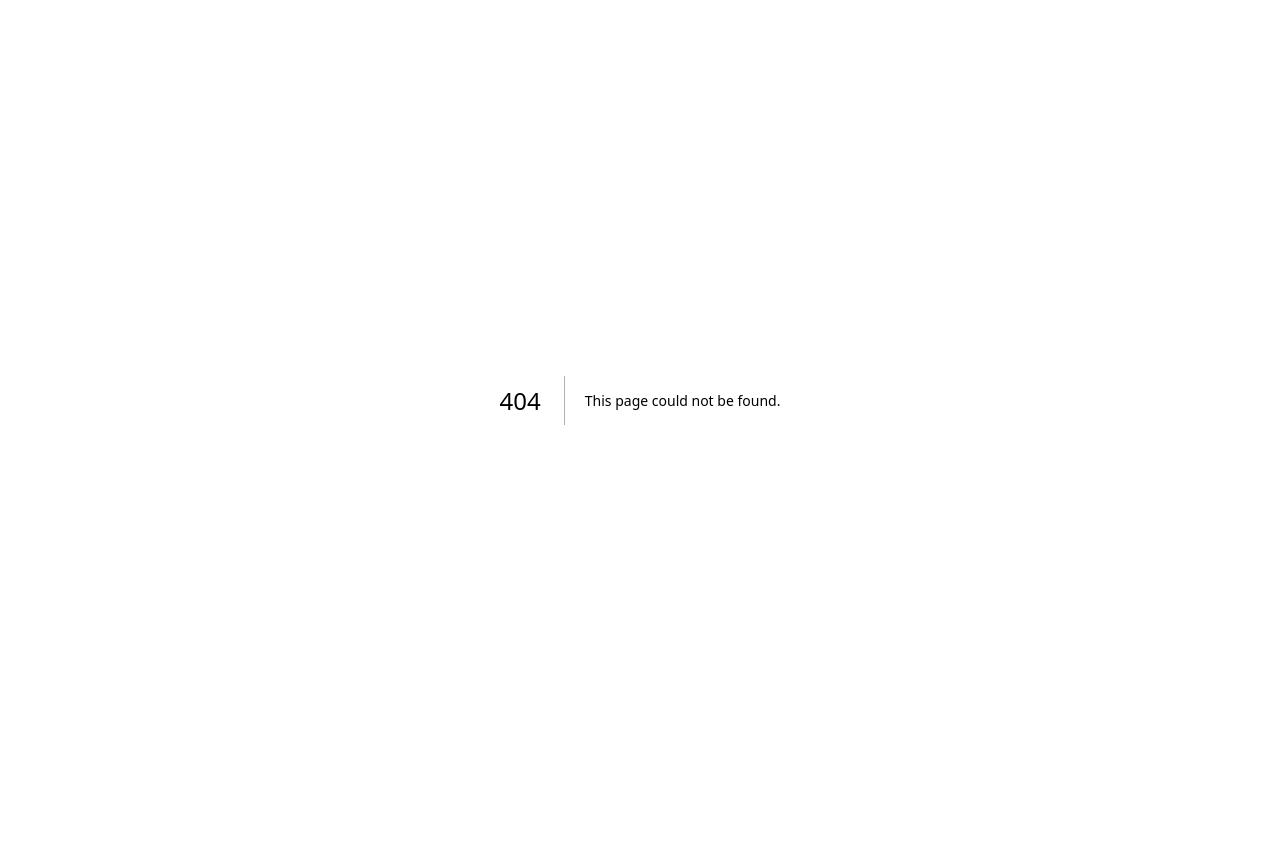
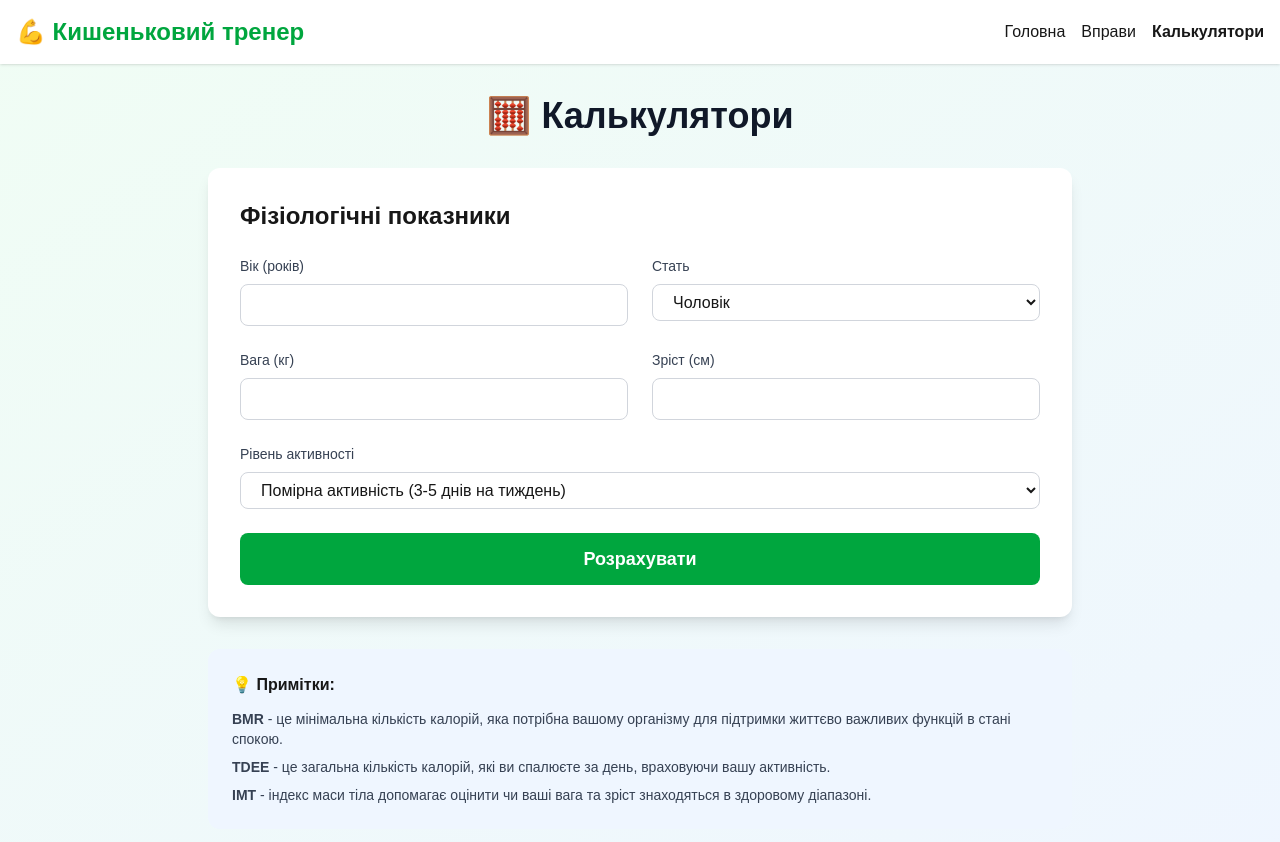
Before and after one commit to Serospapay/Fit-AI, a Next.js app in the folder frontend/: page /calculators in a window 1280 px wide. Before the commit this address had no page. Shown: the top 842 px of the page. Before the commit the page ends 800 px from the top, so only its background shows below. Built offline with nearby package versions, Linux system fonts and the light colour scheme.

Commit message:
Add calculators BMR/TDEE/BMI

```diff
--- /dev/null
+++ b/frontend/app/calculators/page.tsx
@@ -0,0 +1,222 @@
+'use client';
+
+import { useState } from 'react';
+
+export default function CalculatorsPage() {
+  const [formData, setFormData] = useState({
+    age: '',
+    gender: 'male',
+    weight: '',
+    height: '',
+    activityLevel: 'moderate'
+  });
+  const [results, setResults] = useState<any>(null);
+
+  const activityMultipliers = {
+    sedentary: 1.2,
+    light: 1.375,
+    moderate: 1.55,
+    active: 1.725,
+    very_active: 1.9
+  };
+
+  const calculateBMR = () => {
+    const weight = parseFloat(formData.weight);
+    const height = parseFloat(formData.height);
+    const age = parseFloat(formData.age);
+
+    if (!weight || !height || !age) return null;
+
+    // Mifflin-St Jeor Formula
+    const bmr = formData.gender === 'male'
+      ? 10 * weight + 6.25 * height - 5 * age + 5
+      : 10 * weight + 6.25 * height - 5 * age - 161;
+
+    return Math.round(bmr);
+  };
+
+  const calculateTDEE = (bmr: number) => {
+    const multiplier = activityMultipliers[formData.activityLevel as keyof typeof activityMultipliers];
+    return Math.round(bmr * multiplier);
+  };
+
+  const calculateBMI = () => {
+    const weight = parseFloat(formData.weight);
+    const height = parseFloat(formData.height);
+
+    if (!weight || !height) return null;
+
+    const heightInMeters = height / 100;
+    const bmi = weight / (heightInMeters * heightInMeters);
+
+    let category = '';
+    if (bmi < 18.5) category = 'Нестача ваги';
+    else if (bmi < 25) category = 'Норма';
+    else if (bmi < 30) category = 'Надмірна вага';
+    else category = 'Ожиріння';
+
+    return { value: bmi.toFixed(1), category };
+  };
+
+  const handleCalculate = () => {
+    const bmr = calculateBMR();
+    const bmi = calculateBMI();
+
+    if (!bmr || !bmi) {
+      alert('Заповніть всі поля');
+      return;
+    }
+
+    const tdee = calculateTDEE(bmr);
+
+    setResults({ bmr, tdee, bmi });
+  };
+
+  const handleChange = (e: React.ChangeEvent<HTMLInputElement | HTMLSelectElement>) => {
+    setFormData({ ...formData, [e.target.name]: e.target.value });
+    setResults(null);
+  };
+
+  return (
+    <div className="min-h-screen bg-gradient-to-br from-green-50 to-blue-50">
+      <nav className="bg-white shadow-sm">
+        <div className="container mx-auto px-4 py-4 flex justify-between items-center">
+          <a href="/" className="text-2xl font-bold text-green-600">💪 Кишеньковий тренер</a>
+          <div className="flex gap-4">
+            <a href="/" className="hover:text-green-600">Головна</a>
+            <a href="/exercises" className="hover:text-green-600">Вправи</a>
+            <a href="/calculators" className="hover:text-green-600 font-semibold">Калькулятори</a>
+          </div>
+        </div>
+      </nav>
+
+      <div className="container mx-auto px-4 py-8 max-w-4xl">
+        <h1 className="text-4xl font-bold text-gray-900 mb-8 text-center">
+          🧮 Калькулятори
+        </h1>
+
+        <div className="bg-white rounded-xl shadow-lg p-8 mb-8">
+          <h2 className="text-2xl font-bold mb-6">Фізіологічні показники</h2>
+
+          <div className="grid md:grid-cols-2 gap-6">
+            <div>
+              <label className="block text-sm font-medium text-gray-700 mb-2">
+                Вік (років)
+              </label>
+              <input
+                type="number"
+                name="age"
+                value={formData.age}
+                onChange={handleChange}
+                className="w-full px-4 py-2 border border-gray-300 rounded-lg focus:outline-none focus:ring-2 focus:ring-green-500"
+              />
+            </div>
+
+            <div>
+              <label className="block text-sm font-medium text-gray-700 mb-2">
+                Стать
+              </label>
+              <select
+                name="gender"
+                value={formData.gender}
+                onChange={handleChange}
+                className="w-full px-4 py-2 border border-gray-300 rounded-lg focus:outline-none focus:ring-2 focus:ring-green-500"
+              >
+                <option value="male">Чоловік</option>
+                <option value="female">Жінка</option>
+              </select>
+            </div>
+
+            <div>
+              <label className="block text-sm font-medium text-gray-700 mb-2">
+                Вага (кг)
+              </label>
+              <input
+                type="number"
+                name="weight"
+                value={formData.weight}
+                onChange={handleChange}
+                className="w-full px-4 py-2 border border-gray-300 rounded-lg focus:outline-none focus:ring-2 focus:ring-green-500"
+              />
+            </div>
+
+            <div>
+              <label className="block text-sm font-medium text-gray-700 mb-2">
+                Зріст (см)
+              </label>
+              <input
+                type="number"
+                name="height"
+                value={formData.height}
+                onChange={handleChange}
+                className="w-full px-4 py-2 border border-gray-300 rounded-lg focus:outline-none focus:ring-2 focus:ring-green-500"
+              />
+            </div>
+
+            <div className="md:col-span-2">
+              <label className="block text-sm font-medium text-gray-700 mb-2">
+                Рівень активності
+              </label>
+              <select
+                name="activityLevel"
+                value={formData.activityLevel}
+                onChange={handleChange}
+                className="w-full px-4 py-2 border border-gray-300 rounded-lg focus:outline-none focus:ring-2 focus:ring-green-500"
+              >
+                <option value="sedentary">Сидячий (мало або без фізичних навантажень)</option>
+                <option value="light">Легка активність (1-3 дні на тиждень)</option>
+                <option value="moderate">Помірна активність (3-5 днів на тиждень)</option>
+                <option value="active">Висока активність (6-7 днів на тиждень)</option>
+                <option value="very_active">Дуже висока активність (2 рази на день)</option>
+              </select>
+            </div>
+          </div>
+
+          <button
+            onClick={handleCalculate}
+            className="w-full mt-6 py-3 bg-green-600 text-white rounded-lg hover:bg-green-700 font-semibold text-lg"
+          >
+            Розрахувати
+          </button>
+        </div>
+
+        {results && (
+          <div className="grid md:grid-cols-3 gap-6">
+            <div className="bg-gradient-to-br from-blue-500 to-blue-600 rounded-xl shadow-lg p-6 text-white">
+              <div className="text-3xl mb-2">🔥</div>
+              <h3 className="text-lg font-semibold mb-2">BMR</h3>
+              <p className="text-3xl font-bold">{results.bmr}</p>
+              <p className="text-sm opacity-90 mt-1">ккал/день</p>
+              <p className="text-xs mt-3 opacity-80">Базальний метаболізм</p>
+            </div>
+
+            <div className="bg-gradient-to-br from-green-500 to-green-600 rounded-xl shadow-lg p-6 text-white">
+              <div className="text-3xl mb-2">⚡</div>
+              <h3 className="text-lg font-semibold mb-2">TDEE</h3>
+              <p className="text-3xl font-bold">{results.tdee}</p>
+              <p className="text-sm opacity-90 mt-1">ккал/день</p>
+              <p className="text-xs mt-3 opacity-80">Денні витрати енергії</p>
+            </div>
+
+            <div className="bg-gradient-to-br from-purple-500 to-purple-600 rounded-xl shadow-lg p-6 text-white">
+              <div className="text-3xl mb-2">📊</div>
+              <h3 className="text-lg font-semibold mb-2">ІМТ</h3>
+              <p className="text-3xl font-bold">{results.bmi.value}</p>
+              <p className="text-sm opacity-90 mt-1">{results.bmi.category}</p>
+              <p className="text-xs mt-3 opacity-80">Індекс маси тіла</p>
+            </div>
+          </div>
+        )}
+
+        <div className="mt-8 bg-blue-50 rounded-xl p-6">
+          <h3 className="font-semibold mb-3">💡 Примітки:</h3>
+          <ul className="space-y-2 text-sm text-gray-700">
+            <li><strong>BMR</strong> - це мінімальна кількість калорій, яка потрібна вашому організму для підтримки життєво важливих функцій в стані спокою.</li>
+            <li><strong>TDEE</strong> - це загальна кількість калорій, які ви спалюєте за день, враховуючи вашу активність.</li>
+            <li><strong>ІМТ</strong> - індекс маси тіла допомагає оцінити чи ваші вага та зріст знаходяться в здоровому діапазоні.</li>
+          </ul>
+        </div>
+      </div>
+    </div>
+  );
+}
--- a/frontend/app/page.tsx
+++ b/frontend/app/page.tsx
@@ -27,6 +27,7 @@ export default function Home() {
           <div className="flex gap-4 items-center">
             <a href="/" className="hover:text-green-600">Головна</a>
             <a href="/exercises" className="hover:text-green-600">Вправи</a>
+            <a href="/calculators" className="hover:text-green-600">Калькулятори</a>
             {user ? (
               <>
                 <span className="text-gray-600">Привіт, {user.name || user.email}!</span>
```
